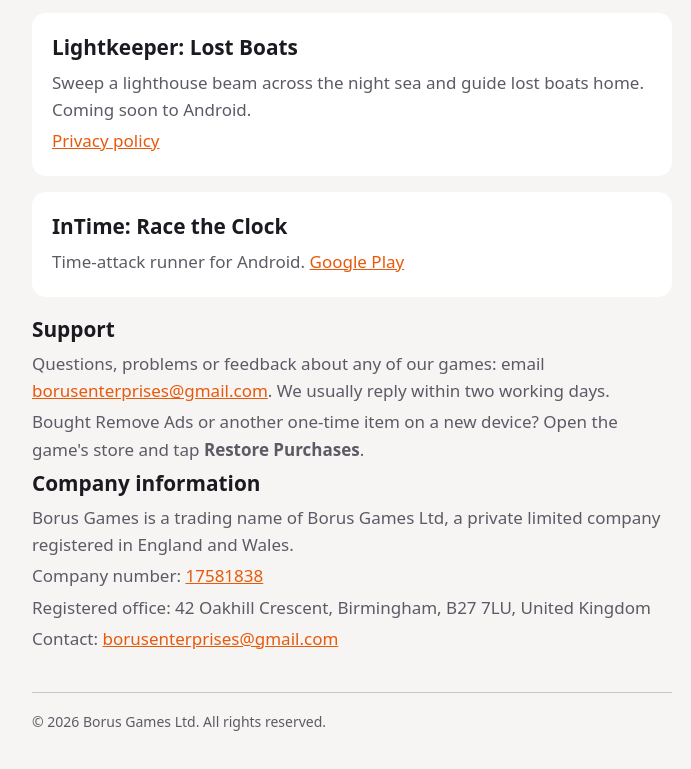
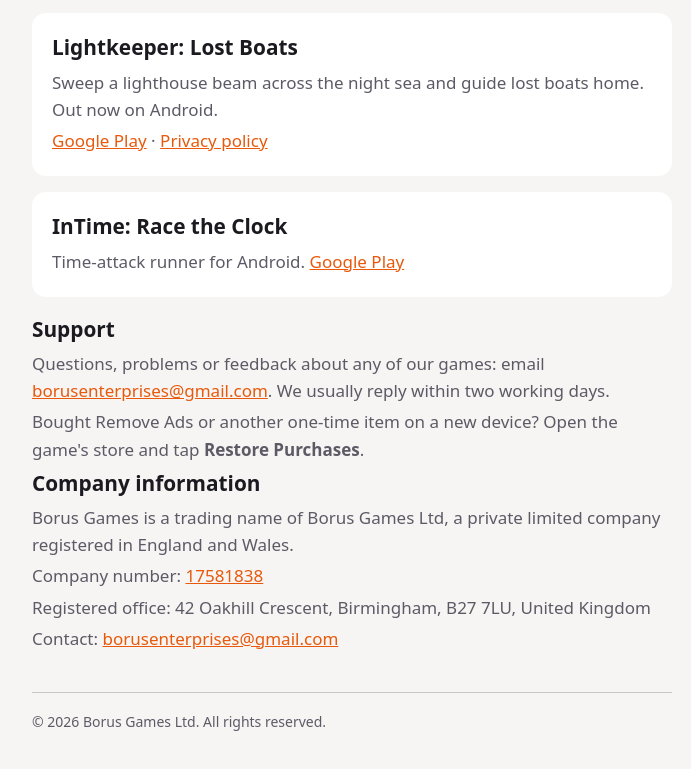
Before and after one commit to borusgames/borusgames.github.io, a plain HTML site: page index.html in a window 1280 px wide. Shown: the part 1399-2168 px from the top of the page, without its empty margins (288-979 px from the left). Drawn offline with Linux system fonts and the light colour scheme.

Commit message:
Lightkeeper is live on Google Play
Updated the release status of 'Lightkeeper: Lost Boats' to indicate it is now available on Android.

```diff
--- a/index.html
+++ b/index.html
@@ -24,7 +24,7 @@ footer{margin-top:40px;padding-top:16px;border-top:1px solid color-mix(in srgb,v
 
 <div class="game"><h2>Oops! Rewind: Physics Puzzle</h2><p>A little mishap plays out. Drag the timeline back, change one thing and replay it. Out now on Android.</p><p><a href="https://play.google.com/store/apps/details?id=com.borusgames.rewind">Google Play</a> · <a href="rewind-privacy.html">Privacy policy</a></p></div>
 
-<div class="game"><h2>Lightkeeper: Lost Boats</h2><p>Sweep a lighthouse beam across the night sea and guide lost boats home. Coming soon to Android.</p><p><a href="lightkeeper-privacy.html">Privacy policy</a></p></div>
+<div class="game"><h2>Lightkeeper: Lost Boats</h2><p>Sweep a lighthouse beam across the night sea and guide lost boats home. Out now on Android.</p><p><a href="https://play.google.com/store/apps/details?id=com.borusgames.lightkeeper">Google Play</a> · <a href="lightkeeper-privacy.html">Privacy policy</a></p></div>
 
 <div class="game"><h2>InTime: Race the Clock</h2><p>Time-attack runner for Android. <a href="https://play.google.com/store/apps/details?id=com.borusgames.intime">Google Play</a></p></div>
 
```
